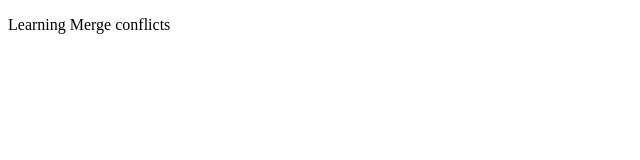
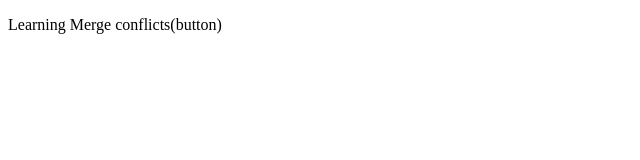
Before and after one commit to Nazim452/Merge-conflicts, a plain HTML site: page index.html in a window 1280 px wide. Shown: the full height of the page, 0-640 px from the left. Drawn offline with Linux system fonts and the light colour scheme.

```diff
--- a/index.html
+++ b/index.html
@@ -6,6 +6,6 @@
     <title>Document</title>
 </head>
 <body>
-    <p>Learning Merge conflicts</p>
+    <p>Learning Merge conflicts(button)</p>
 </body>
 </html>
```
